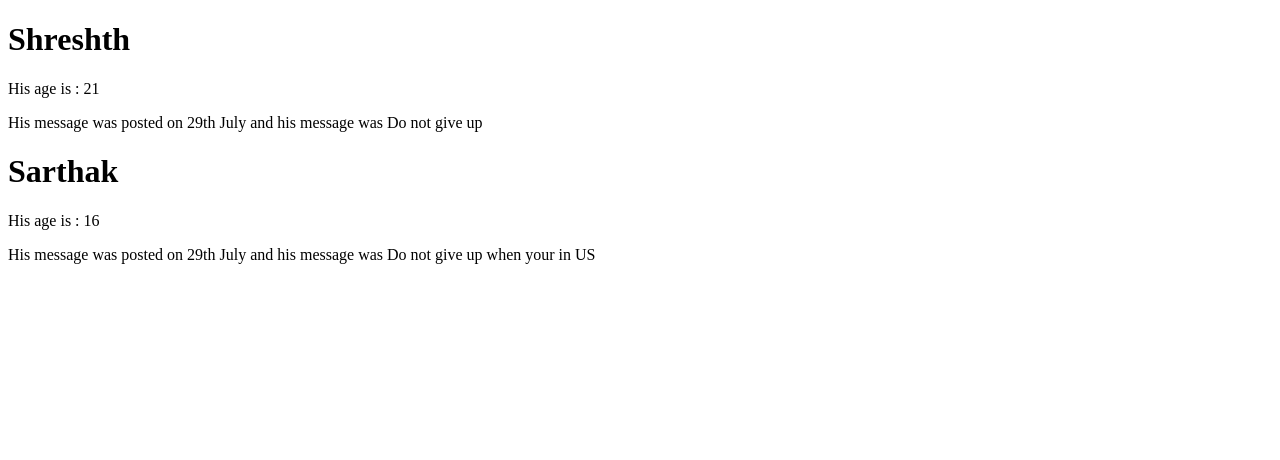
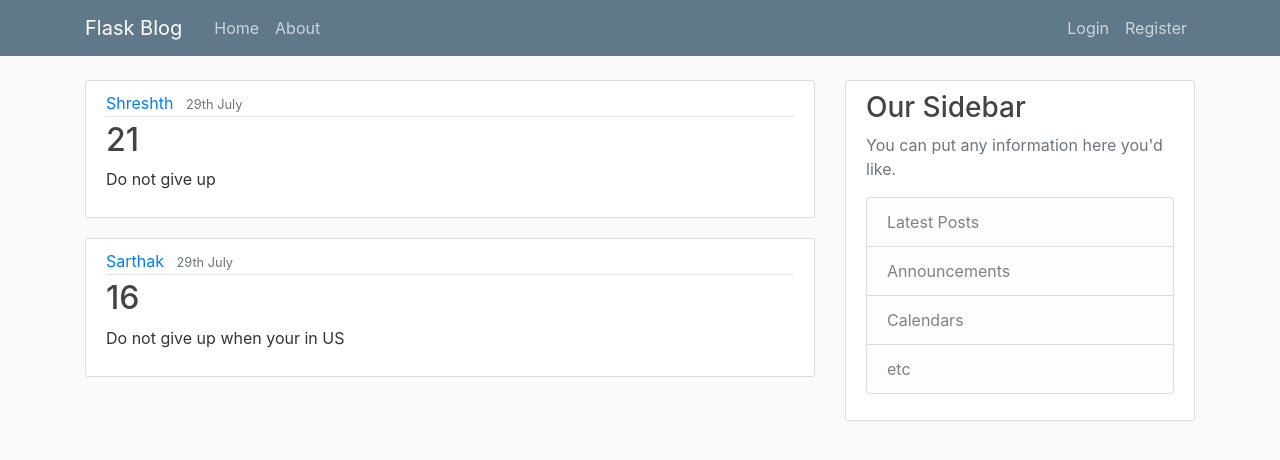
Before and after one commit to shreshth12/FlaskBlog, a Flask app: page / in a window 1280 px wide. Shown: the top 460 px of the page. Run offline with Flask 2, Linux system fonts and the light colour scheme; some libraries are stand-ins or nearby versions.

Commit message:
Day-2 done with template inheritance and url_for and styling

```diff
--- a/flask_blog.py
+++ b/flask_blog.py
@@ -1,4 +1,4 @@
-from flask import Flask, render_template
+from flask import Flask, render_template, url_for
 
 app = Flask(__name__)
 
--- /dev/null
+++ b/static/main.css
@@ -0,0 +1,80 @@
+body {
+    background: #fafafa;
+    color: #333333;
+    margin-top: 5rem;
+  }
+
+  h1, h2, h3, h4, h5, h6 {
+    color: #444444;
+  }
+
+  .bg-steel {
+    background-color: #5f788a;
+  }
+
+  .site-header .navbar-nav .nav-link {
+    color: #cbd5db;
+  }
+
+  .site-header .navbar-nav .nav-link:hover {
+    color: #ffffff;
+  }
+
+  .site-header .navbar-nav .nav-link.active {
+    font-weight: 500;
+  }
+
+  .content-section {
+    background: #ffffff;
+    padding: 10px 20px;
+    border: 1px solid #dddddd;
+    border-radius: 3px;
+    margin-bottom: 20px;
+  }
+
+  .article-title {
+    color: #444444;
+  }
+
+  a.article-title:hover {
+    color: #428bca;
+    text-decoration: none;
+  }
+
+  .article-content {
+    white-space: pre-line;
+  }
+
+  .article-img {
+    height: 65px;
+    width: 65px;
+    margin-right: 16px;
+  }
+
+  .article-metadata {
+    padding-bottom: 1px;
+    margin-bottom: 4px;
+    border-bottom: 1px solid #e3e3e3
+  }
+
+  .article-metadata a:hover {
+    color: #333;
+    text-decoration: none;
+  }
+
+  .article-svg {
+    width: 25px;
+    height: 25px;
+    vertical-align: middle;
+  }
+
+  .account-img {
+    height: 125px;
+    width: 125px;
+    margin-right: 20px;
+    margin-bottom: 16px;
+  }
+
+  .account-heading {
+    font-size: 2.5rem;
+  }
--- a/templates/home.html
+++ b/templates/home.html
@@ -2,9 +2,16 @@
     {% block content %}
 
         {% for argument in post %}
-        <h1>{{argument.Name}}</h1>
-        <p>His age is : {{argument.age}} </p>
-        <p>His message was posted on {{argument.date_posted}} and his message was {{argument.content}}</p>
+        <article class="media content-section">
+            <div class="media-body">
+              <div class="article-metadata">
+                <a class="mr-2" href="#">{{ argument.Name }}</a>
+                <small class="text-muted">{{ argument.date_posted }}</small>
+              </div>
+              <h2><a class="article-title" href="#">{{ argument.age }}</a></h2>
+              <p class="article-content">{{ argument.content }}</p>
+            </div>
+          </article>
         {% endfor %}
 
     {% endblock content %}
--- a/templates/layout.html
+++ b/templates/layout.html
@@ -1,9 +1,21 @@
 <!DOCTYPE html>
 <html lang="en">
 <head>
-    <meta charset="UTF-8">
-    <meta http-equiv="X-UA-Compatible" content="IE=edge">
-    <meta name="viewport" content="width=device-width, initial-scale=1.0">
+    <!-- Required meta tags -->
+    <meta charset="utf-8">
+    <meta name="viewport" content="width=device-width, initial-scale=1, shrink-to-fit=no">
+
+    <!-- Bootstrap CSS -->
+    <link rel="stylesheet" href="https://stackpath.bootstrapcdn.com/bootstrap/4.3.1/css/bootstrap.min.css" integrity="sha384-ggOyR0iXCbMQv3Xipma34MD+dH/1fQ784/j6cY/iJTQUOhcWr7x9JvoRxT2MZw1T" crossorigin="anonymous">
+
+    <link rel="stylesheet" type="text/css" href="{{url_for('static', filename = 'main.css')}}"
+
+    <!-- jQuery first, then Popper.js, then Bootstrap JS -->
+    <script src="https://code.jquery.com/jquery-3.3.1.slim.min.js" integrity="sha384-q8i/X+965DzO0rT7abK41JStQIAqVgRVzpbzo5smXKp4YfRvH+8abtTE1Pi6jizo" crossorigin="anonymous"></script>
+    <script src="https://cdnjs.cloudflare.com/ajax/libs/popper.js/1.14.7/umd/popper.min.js" integrity="sha384-UO2eT0CpHqdSJQ6hJty5KVphtPhzWj9WO1clHTMGa3JDZwrnQq4sF86dIHNDz0W1" crossorigin="anonymous"></script>
+    <script src="https://stackpath.bootstrapcdn.com/bootstrap/4.3.1/js/bootstrap.min.js" integrity="sha384-JjSmVgyd0p3pXB1rRibZUAYoIIy6OrQ6VrjIEaFf/nJGzIxFDsf4x0xIM+B07jRM" crossorigin="anonymous"></script>
+
+
     {% if title %}
     <title>{{title}}</title>
     {% else %}
@@ -11,8 +23,48 @@
     {% endif %}
 </head>
 <body>
+    <header class="site-header">
+        <nav class="navbar navbar-expand-md navbar-dark bg-steel fixed-top">
+          <div class="container">
+            <a class="navbar-brand mr-4" href="/">Flask Blog</a>
+            <button class="navbar-toggler" type="button" data-toggle="collapse" data-target="#navbarToggle" aria-controls="navbarToggle" aria-expanded="false" aria-label="Toggle navigation">
+              <span class="navbar-toggler-icon"></span>
+            </button>
+            <div class="collapse navbar-collapse" id="navbarToggle">
+              <div class="navbar-nav mr-auto">
+                <a class="nav-item nav-link" href="/">Home</a>
+                <a class="nav-item nav-link" href="/about">About</a>
+              </div>
+              <!-- Navbar Right Side -->
+              <div class="navbar-nav">
+                <a class="nav-item nav-link" href="/login">Login</a>
+                <a class="nav-item nav-link" href="/register">Register</a>
+              </div>
+            </div>
+          </div>
+        </nav>
+      </header>
+      <main role="main" class="container">
+        <div class="row">
+          <div class="col-md-8">
+            {% block content %}{% endblock %}
+          </div>
+          <div class="col-md-4">
+            <div class="content-section">
+              <h3>Our Sidebar</h3>
+              <p class='text-muted'>You can put any information here you'd like.
+                <ul class="list-group">
+                  <li class="list-group-item list-group-item-light">Latest Posts</li>
+                  <li class="list-group-item list-group-item-light">Announcements</li>
+                  <li class="list-group-item list-group-item-light">Calendars</li>
+                  <li class="list-group-item list-group-item-light">etc</li>
+                </ul>
+              </p>
+            </div>
+          </div>
+        </div>
+      </main>
 
-    {% block content %}{% endblock %}
 
 </body>
 </html>
```
Also changed, not shown: README.md.
